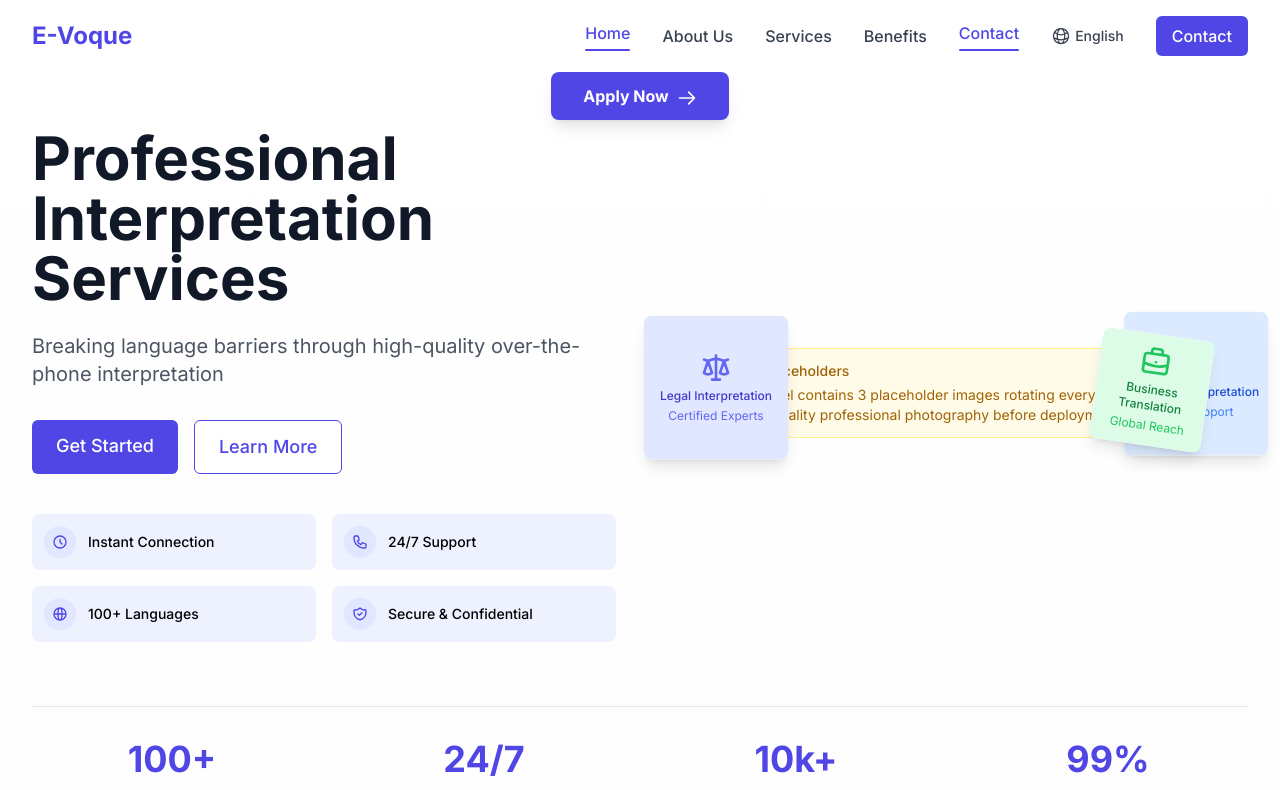
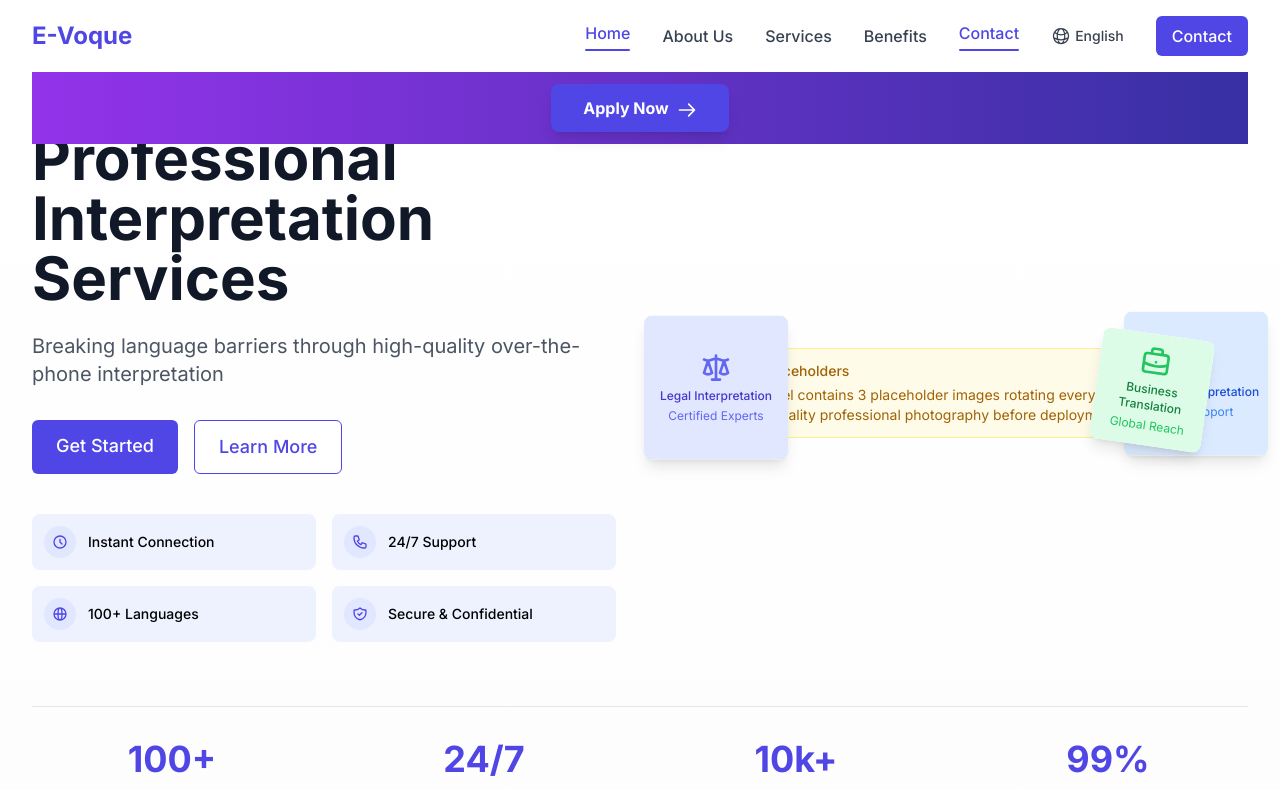
Before and after one commit to betosaco/e-voque-website, a Next.js app: page /en in a window 1280 px wide. Shown: the top 790 px of the page. Built offline with nearby package versions, Linux system fonts and the light colour scheme.

Commit message:
Update navbar with gradient background and new Apply Now text

```diff
--- a/app/components/Navbar.tsx
+++ b/app/components/Navbar.tsx
@@ -113,7 +113,7 @@ export default function Navbar({ dictionary, locale }: NavbarProps) {
   };
 
   // Get the "Apply Now" text from dictionary or use a default
-  const applyNowText = dictionary.hero?.applyNow || "Apply Now";
+  const applyNowText = dictionary.hero?.applyNow || "Start working with us now!";
 
   return (
     <nav
@@ -187,7 +187,7 @@ export default function Navbar({ dictionary, locale }: NavbarProps) {
         </div>
 
         {/* Second row with Apply Now button - display in both desktop and mobile */}
-        <div className="flex justify-center mt-4">
+        <div className="flex justify-center mt-4 py-3 bg-gradient-to-r from-purple-600 to-indigo-800">
           <Link
             href={`/${locale}/contact?apply=true`}
             className="bg-indigo-600 hover:bg-indigo-700 text-white font-bold px-8 py-3 rounded-lg shadow-lg transition-all transform hover:scale-105 focus:outline-none focus:ring-4 focus:ring-indigo-300 text-base"
```
